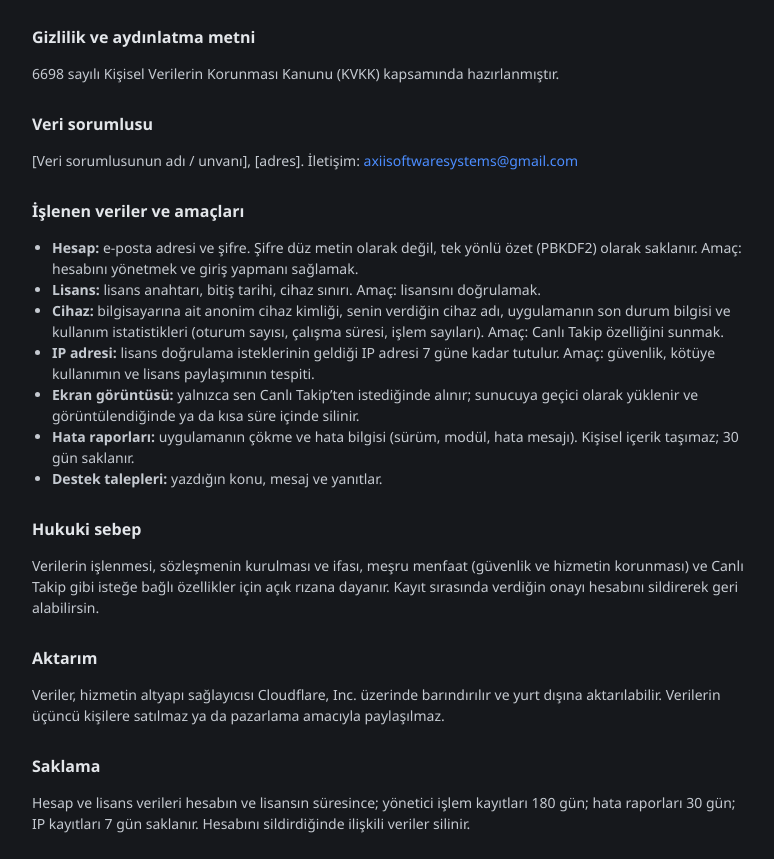
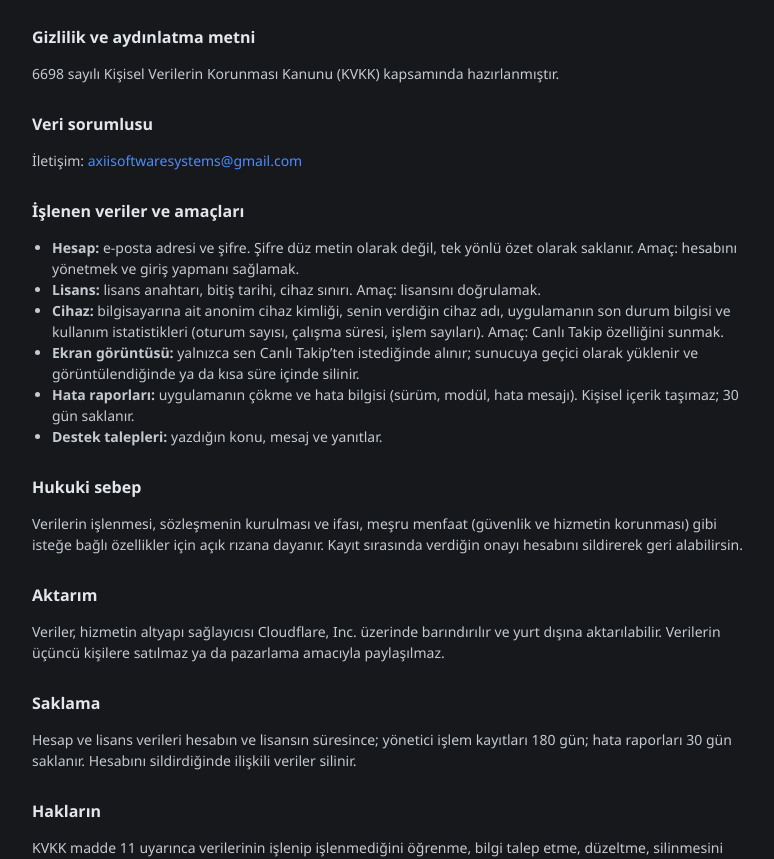
Before and after one commit to AxiiSoftware/axii-panel, a plain HTML site: page gizlilik.html in a window 1280 px wide. Shown: the part 87-946 px from the top of the page, without its empty margins (248-1022 px from the left). Drawn offline with Linux system fonts and the light colour scheme.

Commit message:
Add files via upload

```diff
--- a/gizlilik.html
+++ b/gizlilik.html
@@ -11,23 +11,22 @@
 <h2>Gizlilik ve aydınlatma metni</h2>
 <p class="soft">6698 sayılı Kişisel Verilerin Korunması Kanunu (KVKK) kapsamında hazırlanmıştır.</p>
 <h2>Veri sorumlusu</h2>
-<p>[Veri sorumlusunun adı / unvanı], [adres]. İletişim: <a href="mailto:axiisoftwaresystems@gmail.com">axiisoftwaresystems@gmail.com</a></p>
+<p>İletişim: <a href="mailto:axiisoftwaresystems@gmail.com">axiisoftwaresystems@gmail.com</a></p>
 <h2>İşlenen veriler ve amaçları</h2>
 <ul>
-<li><b>Hesap:</b> e-posta adresi ve şifre. Şifre düz metin olarak değil, tek yönlü özet (PBKDF2) olarak saklanır. Amaç: hesabını yönetmek ve giriş yapmanı sağlamak.</li>
+<li><b>Hesap:</b> e-posta adresi ve şifre. Şifre düz metin olarak değil, tek yönlü özet olarak saklanır. Amaç: hesabını yönetmek ve giriş yapmanı sağlamak.</li>
 <li><b>Lisans:</b> lisans anahtarı, bitiş tarihi, cihaz sınırı. Amaç: lisansını doğrulamak.</li>
 <li><b>Cihaz:</b> bilgisayarına ait anonim cihaz kimliği, senin verdiğin cihaz adı, uygulamanın son durum bilgisi ve kullanım istatistikleri (oturum sayısı, çalışma süresi, işlem sayıları). Amaç: Canlı Takip özelliğini sunmak.</li>
-<li><b>IP adresi:</b> lisans doğrulama isteklerinin geldiği IP adresi 7 güne kadar tutulur. Amaç: güvenlik, kötüye kullanımın ve lisans paylaşımının tespiti.</li>
 <li><b>Ekran görüntüsü:</b> yalnızca sen Canlı Takip’ten istediğinde alınır; sunucuya geçici olarak yüklenir ve görüntülendiğinde ya da kısa süre içinde silinir.</li>
 <li><b>Hata raporları:</b> uygulamanın çökme ve hata bilgisi (sürüm, modül, hata mesajı). Kişisel içerik taşımaz; 30 gün saklanır.</li>
 <li><b>Destek talepleri:</b> yazdığın konu, mesaj ve yanıtlar.</li>
 </ul>
 <h2>Hukuki sebep</h2>
-<p>Verilerin işlenmesi, sözleşmenin kurulması ve ifası, meşru menfaat (güvenlik ve hizmetin korunması) ve Canlı Takip gibi isteğe bağlı özellikler için açık rızana dayanır. Kayıt sırasında verdiğin onayı hesabını sildirerek geri alabilirsin.</p>
+<p>Verilerin işlenmesi, sözleşmenin kurulması ve ifası, meşru menfaat (güvenlik ve hizmetin korunması) gibi isteğe bağlı özellikler için açık rızana dayanır. Kayıt sırasında verdiğin onayı hesabını sildirerek geri alabilirsin.</p>
 <h2>Aktarım</h2>
 <p>Veriler, hizmetin altyapı sağlayıcısı Cloudflare, Inc. üzerinde barındırılır ve yurt dışına aktarılabilir. Verilerin üçüncü kişilere satılmaz ya da pazarlama amacıyla paylaşılmaz.</p>
 <h2>Saklama</h2>
-<p>Hesap ve lisans verileri hesabın ve lisansın süresince; yönetici işlem kayıtları 180 gün; hata raporları 30 gün; IP kayıtları 7 gün saklanır. Hesabını sildirdiğinde ilişkili veriler silinir.</p>
+<p>Hesap ve lisans verileri hesabın ve lisansın süresince; yönetici işlem kayıtları 180 gün; hata raporları 30 gün saklanır. Hesabını sildirdiğinde ilişkili veriler silinir.</p>
 <h2>Hakların</h2>
 <p>KVKK madde 11 uyarınca verilerinin işlenip işlenmediğini öğrenme, bilgi talep etme, düzeltme, silinmesini isteme ve itiraz etme hakkına sahipsin. Başvuru için yukarıdaki e-posta adresine yazabilirsin.</p>
 <div class="altbilgi"><a href="index.html">Ana sayfa</a><a href="gizlilik.html">Gizlilik ve aydınlatma</a><a href="sartlar.html">Kullanım şartları</a><a href="durum.html">Sistem durumu</a></div>
```
